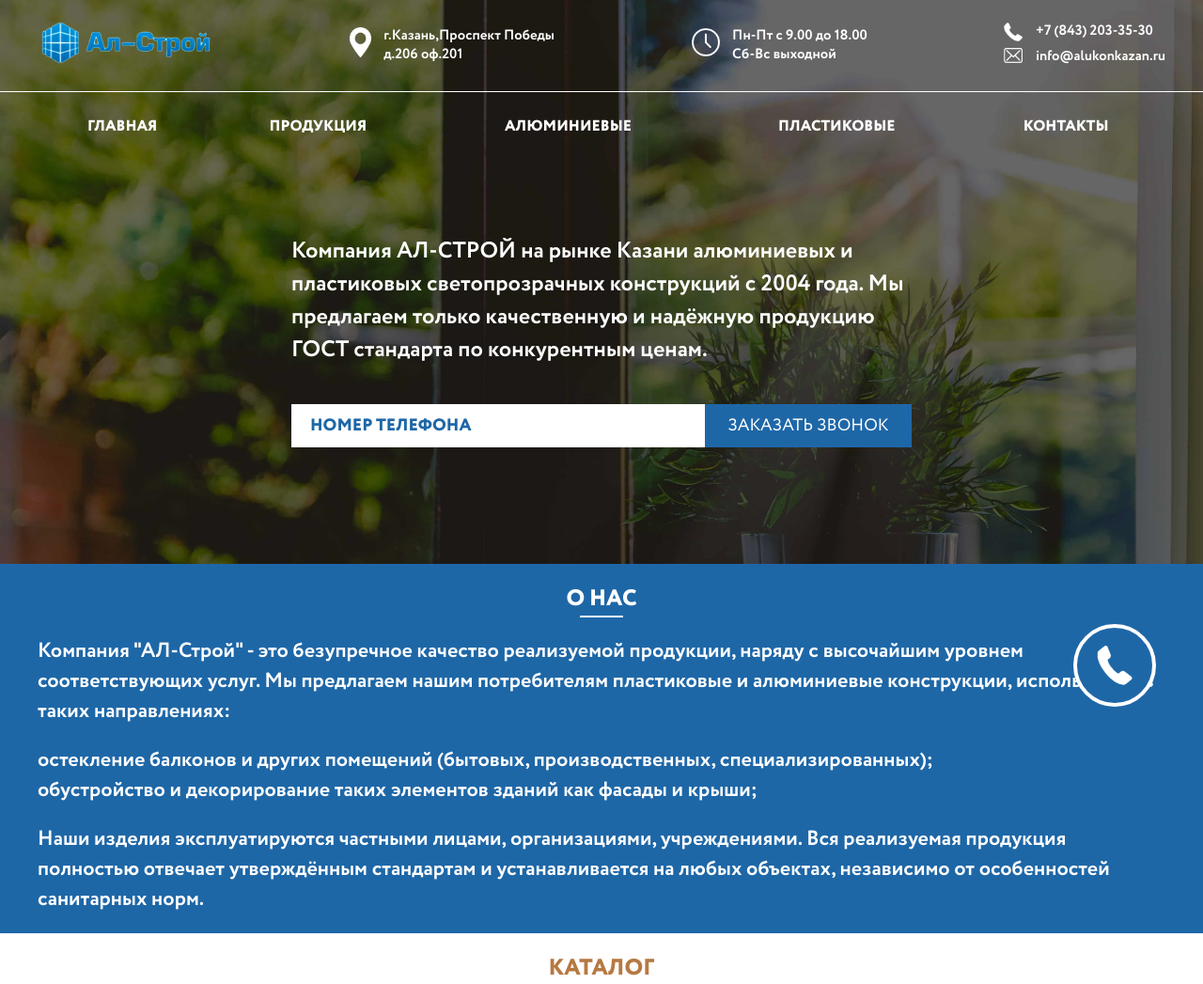
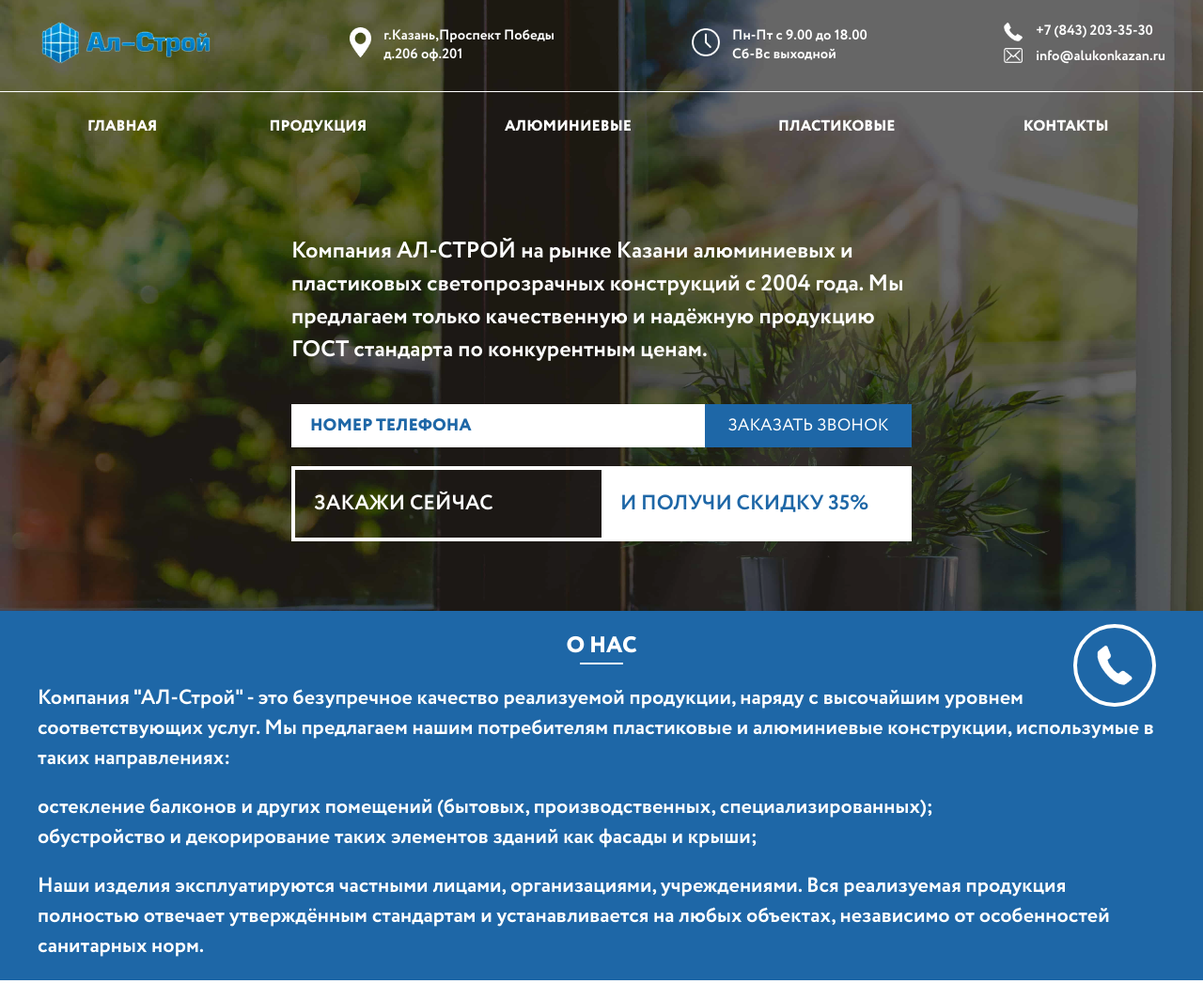
Before and after one commit to JI0PATA/alstr-prod, a PHP site: page / in a window 1280 px wide. Shown: the top 1047 px of the page at 94% size. Run offline with PHP 8.4, Linux system fonts and the light colour scheme; data that the repository does not hold is empty.

Commit message:
Добавлен баннер

```diff
--- /dev/null
+++ b/assets/css/_banner.sass
@@ -0,0 +1,40 @@
+.banner
+  width: 100%
+  max-width: 700px
+  display: flex
+  margin: 0 auto
+  margin-top: 20px
+  font-weight: bold
+  margin-bottom: 20px
+  .banner__section
+    width: 50%
+    font-size: 22px
+    text-align: center
+    text-transform: uppercase
+    padding: 20px
+    display: flex
+    align-items: center
+  .banner__button-action
+    transition: .4s
+    cursor: pointer
+
+.banner__main-color
+  border: 4px solid #fff
+  .banner__text
+    background: #ffffff
+    color: $main
+    font-weight: bold
+  .banner__button-action
+    &:hover
+      background: $main
+
+.banner__inverse-color
+  border: 4px solid $main
+  .banner__text
+    background: $main
+    color: #fff
+  .banner__button-action
+    color: $main
+    &:hover
+      background: $main
+      color: #fff
--- a/assets/css/_hat.sass
+++ b/assets/css/_hat.sass
@@ -25,7 +25,7 @@
     input
       padding-left: 20px
   &.index
-    height: 600px
+    height: 650px
     background:
       size: cover
       repeat: no-repeat
@@ -36,6 +36,7 @@
       padding-top: 0
     +mobile
       padding-top: 0
+      height: 700px
     &:before
       content: ''
       display: block
--- a/assets/css/style.css
+++ b/assets/css/style.css
@@ -279,7 +279,7 @@
   #header .header__callback input {
     padding-left: 20px; }
   #header.index {
-    height: 600px;
+    height: 650px;
     background-size: cover;
     background-repeat: no-repeat;
     background-position: center center;
@@ -290,7 +290,8 @@
         padding-top: 0; } }
     @media screen and (max-width: 767px) {
       #header.index {
-        padding-top: 0; } }
+        padding-top: 0;
+        height: 700px; } }
     #header.index:before {
       content: '';
       display: block;
@@ -1547,3 +1548,43 @@
     transform: rotate(8deg); }
   75% {
     transform: rotate(-4deg); } }
+
+.banner {
+  width: 100%;
+  max-width: 700px;
+  display: flex;
+  margin: 0 auto;
+  margin-top: 20px;
+  font-weight: bold;
+  margin-bottom: 20px; }
+  .banner .banner__section {
+    width: 50%;
+    font-size: 22px;
+    text-align: center;
+    text-transform: uppercase;
+    padding: 20px;
+    display: flex;
+    align-items: center; }
+  .banner .banner__button-action {
+    transition: .4s;
+    cursor: pointer; }
+
+.banner__main-color {
+  border: 4px solid #fff; }
+  .banner__main-color .banner__text {
+    background: #ffffff;
+    color: #1e67a7;
+    font-weight: bold; }
+  .banner__main-color .banner__button-action:hover {
+    background: #1e67a7; }
+
+.banner__inverse-color {
+  border: 4px solid #1e67a7; }
+  .banner__inverse-color .banner__text {
+    background: #1e67a7;
+    color: #fff; }
+  .banner__inverse-color .banner__button-action {
+    color: #1e67a7; }
+    .banner__inverse-color .banner__button-action:hover {
+      background: #1e67a7;
+      color: #fff; }
--- a/assets/css/style.sass
+++ b/assets/css/style.sass
@@ -54,3 +54,5 @@
 @import "door"
 
 @import "callback_form"
+
+@import "banner"
--- /dev/null
+++ b/assets/templates/banner-main-color.php
@@ -0,0 +1,4 @@
+<div class="banner banner__main-color">
+    <label for="callback__form_checkbox" class="banner__section banner__button-action">Закажи сейчас</label>
+    <div class="banner__section banner__text">И получи скидку 35%</div>
+</div>
--- /dev/null
+++ b/assets/templates/banner.php
@@ -0,0 +1,4 @@
+<div class="banner banner__inverse-color">
+    <label for="callback__form_checkbox" class="banner__section banner__button-action">Закажи сейчас</label>
+    <div class="banner__section banner__text">И получи скидку 35%</div>
+</div>
--- a/assets/templates/head_callback.php
+++ b/assets/templates/head_callback.php
@@ -2,3 +2,7 @@
     <input type="text" class="form__input" placeholder="номер телефона" name="call">
     <button class="form__button">заказать звонок</button>
 </div>
+
+<?php
+banner_main_color();
+?>
--- a/index.php
+++ b/index.php
@@ -66,3 +66,11 @@
 function video_callbacks() {
     include "assets/templates/video-callbacks.php";
 }
+
+function banner() {
+    include "assets/templates/banner.php";
+}
+
+function banner_main_color() {
+    include "assets/templates/banner-main-color.php";
+}
--- a/pages/alyuminievye-steklyannye-teplitsy-oranzherei.php
+++ b/pages/alyuminievye-steklyannye-teplitsy-oranzherei.php
@@ -15,6 +15,10 @@
     <!--------------- /ШАПКА -------------->
 
     <section id="page" class="wp">
+        <?php
+        banner();
+        ?>
+
         <h2 class="title underline">Алюминиевые стеклянные теплицы и оранжереи<br>в казани</h2>
 
         <div class="common_description">
--- a/pages/contacts.php
+++ b/pages/contacts.php
@@ -16,6 +16,10 @@
 
 <!--------------- КОНТАКТЫ --------------->
 <section id="contacts" class="contacts wp">
+    <?php
+    banner();
+    ?>
+
     <div class="hor-center">
         <h2 class="title underline">контакты</h2>
     </div>
--- a/pages/fasadnoe-osteklenie.php
+++ b/pages/fasadnoe-osteklenie.php
@@ -15,6 +15,10 @@
     <!--------------- /ШАПКА -------------->
 
     <section id="page" class="wp">
+        <?php
+        banner();
+        ?>
+
         <h2 class="title underline">фасадное остекление<br>в казани</h2>
 
         <div class="common_description">
--- a/pages/ofisnye-peregorodki.php
+++ b/pages/ofisnye-peregorodki.php
@@ -15,6 +15,10 @@
     <!--------------- /ШАПКА -------------->
 
     <section id="page" class="wp">
+        <?php
+        banner();
+        ?>
+
         <h2 class="title underline">офисные перегородки<br>в казани</h2>
 
         <div class="common_description">
--- a/pages/plastikovye-okna.php
+++ b/pages/plastikovye-okna.php
@@ -514,7 +514,6 @@
 invite();
 ?>
 
-
     <div class="wp">
         <div class="common_description-title">преимуществами пвх рам принято считать</div>
         <ul class="common_description page__list">
--- a/pages/podokonniki.php
+++ b/pages/podokonniki.php
@@ -15,6 +15,10 @@
     <!--------------- /ШАПКА -------------->
 
     <section id="page" class="wp">
+        <?php
+        banner();
+        ?>
+
         <h2 class="title underline">подоконники<br>в казани</h2>
 
         <div class="common_description">
--- a/pages/rolstavni.php
+++ b/pages/rolstavni.php
@@ -15,6 +15,10 @@
     <!--------------- /ШАПКА -------------->
 
     <section id="page" class="wp">
+        <?php
+        banner();
+        ?>
+
         <h2 class="title underline">рольставни<br>в казани</h2>
 
         <div class="common_description">
--- a/pages/steklo.php
+++ b/pages/steklo.php
@@ -15,6 +15,9 @@
     <!--------------- /ШАПКА -------------->
 
     <section id="page" class="wp">
+        <?php
+        banner();
+        ?>
         <h2 class="title underline">стекло<br>в казани</h2>
 
         <div class="common_description">
--- a/pages/steklopakety.php
+++ b/pages/steklopakety.php
@@ -15,6 +15,10 @@
     <!--------------- /ШАПКА -------------->
 
     <section id="page" class="wp">
+        <?php
+        banner();
+        ?>
+
         <h2 class="title underline">стеклопакеты<br>в казани</h2>
 
         <div class="common_description">
--- a/pages/svetoprozrachnye-kozyrki.php
+++ b/pages/svetoprozrachnye-kozyrki.php
@@ -15,6 +15,10 @@
     <!--------------- /ШАПКА -------------->
 
     <section id="page" class="wp">
+        <?php
+        banner();
+        ?>
+
         <h2 class="title underline">светопрозрачные козырьки<br>в казани</h2>
 
         <div class="common_description">
--- a/pages/zenitnye-fonari.php
+++ b/pages/zenitnye-fonari.php
@@ -15,6 +15,10 @@
     <!--------------- /ШАПКА -------------->
 
     <section id="page" class="wp">
+        <?php
+        banner();
+        ?>
+
         <h2 class="title underline">зенитные фонари<br>в казани</h2>
 
         <div class="common_description">
--- a/pages/zimnie-sady.php
+++ b/pages/zimnie-sady.php
@@ -15,6 +15,11 @@
     <!--------------- /ШАПКА -------------->
 
     <section id="page" class="wp">
+
+        <?php
+        banner();
+        ?>
+
         <h2 class="title underline">зимние сады<br>в казани</h2>
 
         <div class="common_description">
```
